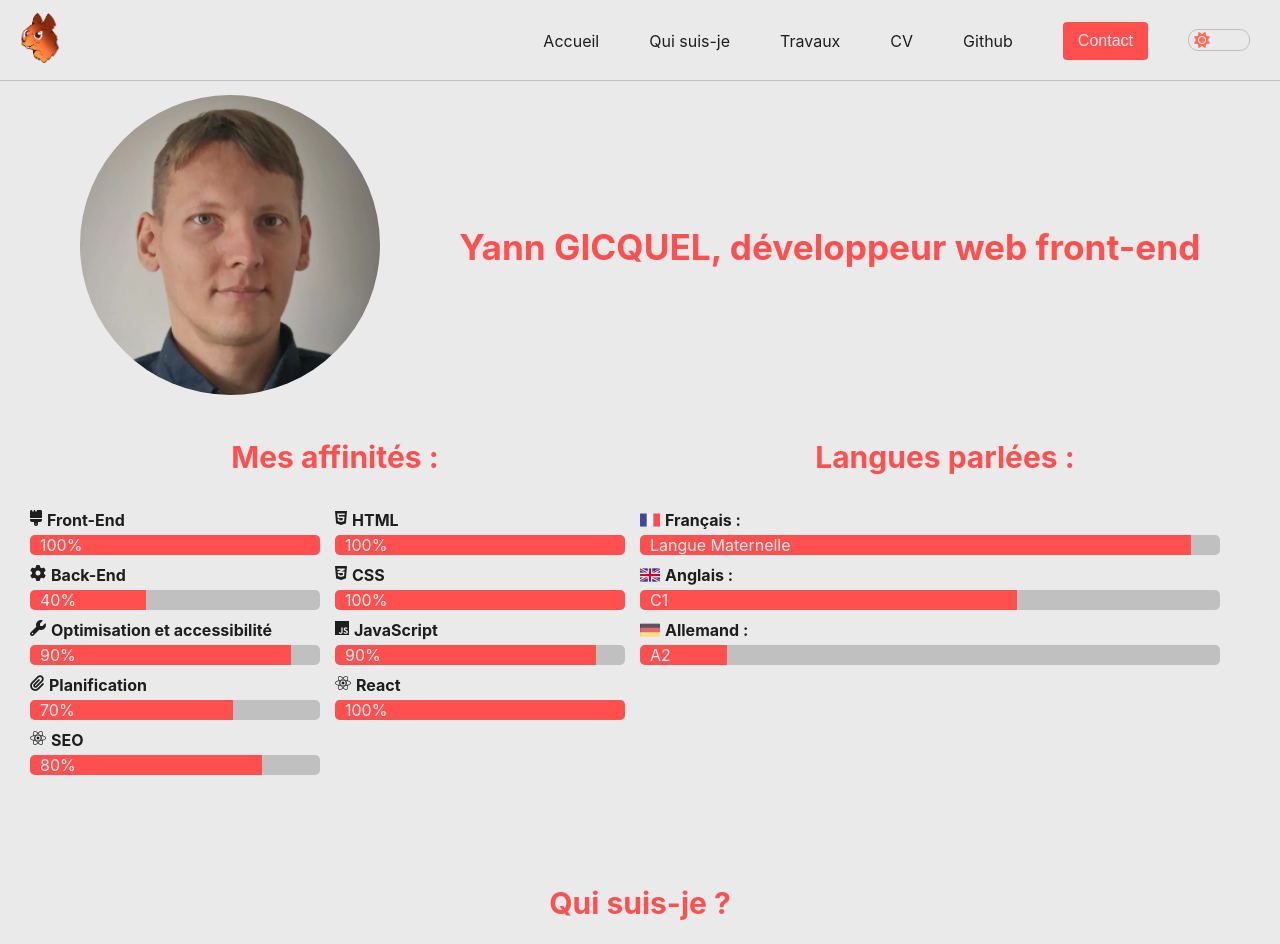
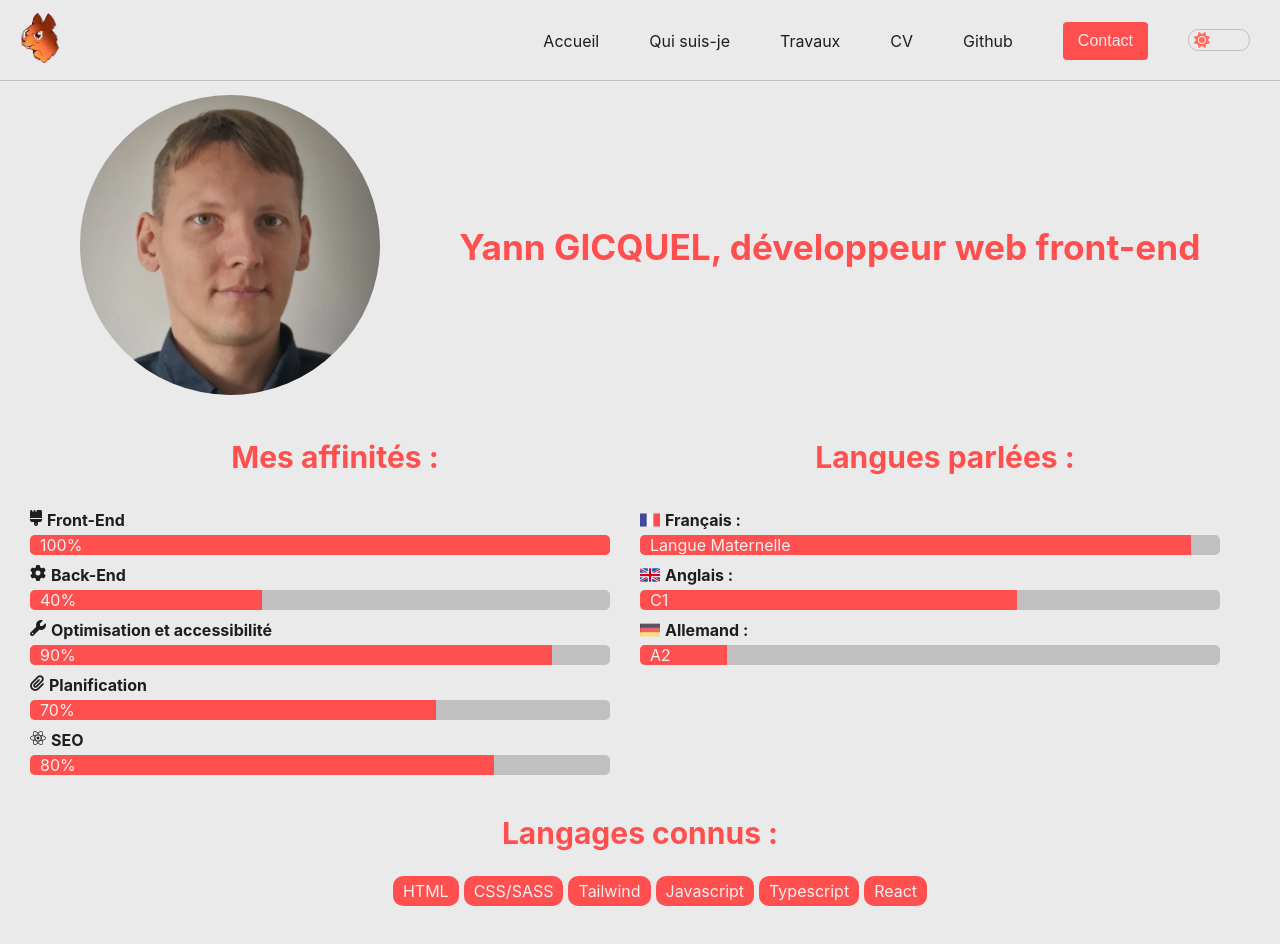
Before and after one commit to Skoroll/portfolio, a React (Create React App) app: page /portfolio/home in a window 1280 px wide. Shown: the top 944 px of the page. Built offline with nearby package versions, Linux system fonts and the light colour scheme.

Commit message:
Ajout du composant KnownLanguage

```diff
--- a/src/components/Bars/AffinityBars.jsx
+++ b/src/components/Bars/AffinityBars.jsx
@@ -60,53 +60,6 @@ function AffinityBars() {
             </div>
           </div>
         </div>
-
-        {/*Barre  HTML*/}
-        <div className="code-affinity__column">
-          <div className="affinity__item">
-            <p className="affinity__title">
-              <i className="fa-brands fa-html5"></i> HTML
-            </p>
-            <div className="progress-bar">
-              <p className="progress-label">100%</p>
-              <div className="progress-html"></div>{" "}
-            </div>
-          </div>
-
-          {/*Barre CSS */}
-          <div className="affinity__item">
-            <p className="affinity__title">
-              <i className="fa-brands fa-css3-alt"></i> CSS
-            </p>
-            <div className="progress-bar">
-              <p className="progress-label">100%</p>
-              <div className="progress-css"></div>{" "}
-            </div>
-          </div>
-
-          {/*Barre JS */}
-          <div className="affinity__item">
-            <p className="affinity__title">
-              <i className="fa-brands fa-js"></i> JavaScript
-            </p>
-            <div className="progress-bar">
-              <p className="progress-label">90%</p>
-              <div className="progress-js"></div>{" "}
-            </div>
-          </div>
-
-          {/*Barre React */}
-          <div className="affinity__item">
-            <p className="affinity__title">
-              <i className="fa-brands fa-react"></i> React
-            </p>
-            <div className="progress-bar">
-              <p className="progress-label">100%</p>
-              <div className="progress-react"></div>{" "}
-            </div>
-          </div>
-
-        </div>
       </div>
     </div>
   );
--- /dev/null
+++ b/src/components/KnownLanguages/KnownLanguages.jsx
@@ -0,0 +1,21 @@
+import React from "react";
+import "./KnownLanguages.scss"
+
+function KnownLanguage(){
+    return(
+        <div className="home__languages">
+            <h2>Langages connus : </h2>
+
+            <ul>
+                <li>HTML</li>
+                <li>CSS/SASS</li>
+                <li>Tailwind</li>
+                <li>Javascript</li>
+                <li>Typescript</li>
+                <li>React</li>
+            </ul>
+        </div>
+    )
+}
+
+export default KnownLanguage
--- /dev/null
+++ b/src/components/KnownLanguages/KnownLanguages.scss
@@ -0,0 +1,20 @@
+@import "../../styles/abstracts/mixins.scss";
+@import "../../styles/abstracts/variables.scss";
+
+.home__languages{
+    ul{
+        list-style: none;
+        display: flex;
+        flex-direction: row;
+        flex-wrap: wrap;
+        justify-content: center;
+        gap: 5px;
+
+        li{
+            padding: $padding-elem;
+            color: $night-primary-text;
+            background-color: $accent-primary;
+            border-radius: $border-radius;
+        }
+    }
+}
--- a/src/pages/Home/Home.jsx
+++ b/src/pages/Home/Home.jsx
@@ -4,6 +4,7 @@ import AffinityBars from "../../components/Bars/AffinityBars";
 import Who from "../Who/Who";
 import CV from "../CV/CV";
 import Works from "../Work/Works";
+import KnowLanguages from "../../components/KnownLanguages/KnownLanguages"
 import profilePicture from "../../assets/profile/10.26.00_87e200d3.webp";
 
 function Home() {
@@ -30,6 +31,7 @@ function Home() {
         <AffinityBars />
         <LangBars />
       </div>
+      <KnowLanguages />
 
       <Who />
 
```
